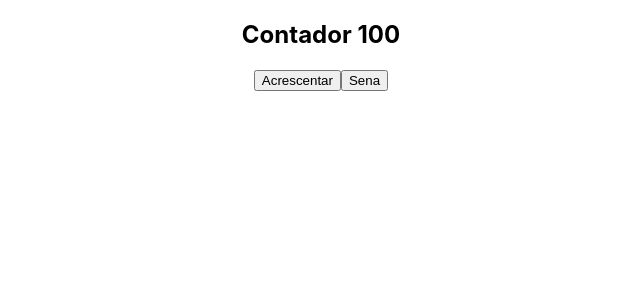
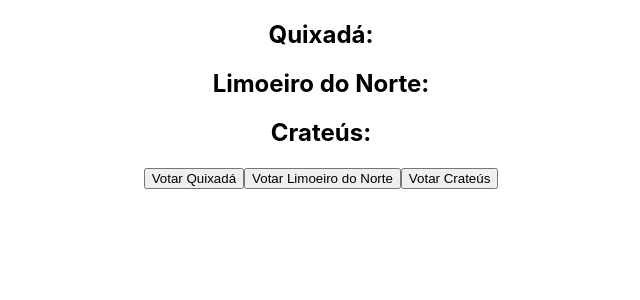
Before and after one commit to jeffersoncarvalho/ufc_2022_2, a React (Create React App) app in the folder WEB/introducao/: page / in a window 1280 px wide. Shown: the top 300 px of the page, without its empty margins (319-959 px from the left). Built offline with nearby package versions, Linux system fonts and the light colour scheme.

Commit message:
vota cidades

```diff
--- a/WEB/introducao/src/App.js
+++ b/WEB/introducao/src/App.js
@@ -10,12 +10,13 @@ import './App.css';
 //import Heroi from './components/vingadores/Heroi';
 //import Disciplina from './components/universidade/Disciplina';
 //import Pai from './components/paifilho/Pai';
-import Contador from './components/estados/Contador';
+//import Contador from './components/estados/Contador';
+import VotaCidades from './components/estados/VotaCidades';
 
 function App() {
   return (
     <div className="App">
-      <Contador />
+      <VotaCidades />
     </div>
   );
 }
--- /dev/null
+++ b/WEB/introducao/src/components/estados/VotaCidades.jsx
@@ -0,0 +1,21 @@
+const VotaCidades = () => {
+
+    return (
+        <div>
+            <div>
+                <h2>Quixadá: </h2>
+                <h2>Limoeiro do Norte: </h2>
+                <h2>Crateús: </h2>
+            </div>
+            <div>
+                <button>Votar Quixadá</button>
+                <button>Votar Limoeiro do Norte</button>
+                <button>Votar Crateús</button>
+            </div>
+        </div>
+
+    )
+
+}
+
+export default VotaCidades
```
